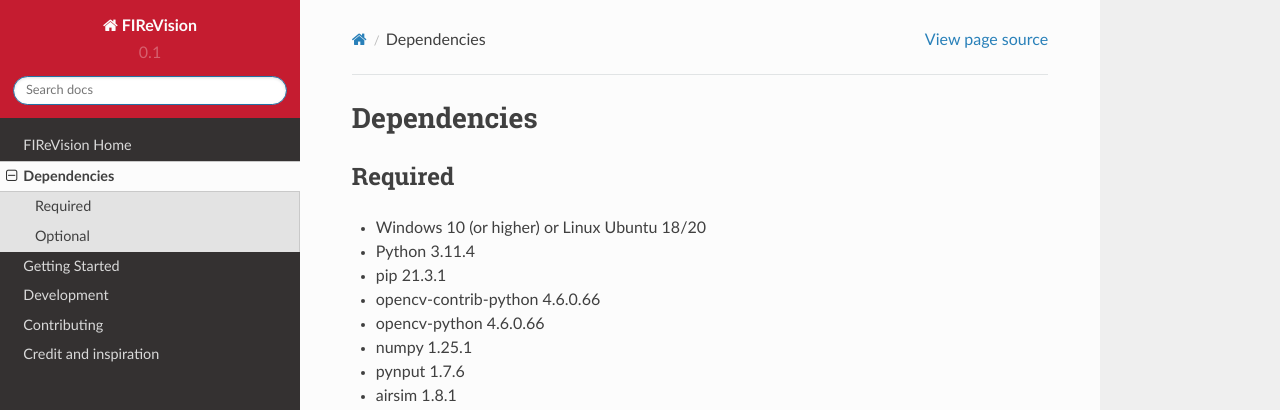
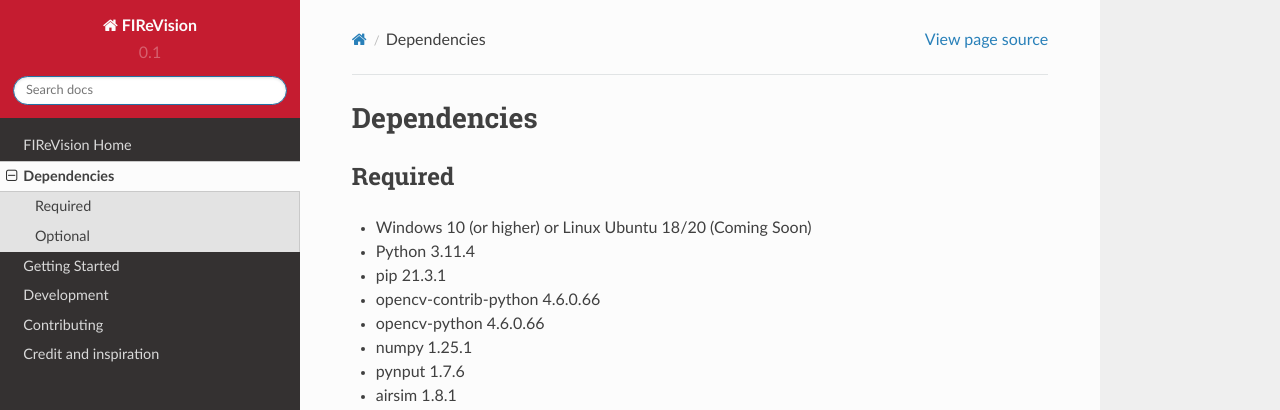
Before and after one commit to castacks/firevision_sim, a Sphinx documentation site: the page built from docs/dependencies.rst, in a window 1280 px wide. Shown: the top 410 px of the page. Built offline with Sphinx 7.4.7 and the Read the Docs theme 2.0.0, drawn with Linux system fonts in a browser that asks for light colours; pages that are not in the unit, such as notebooks, are missing from menus.

Commit message:
Update dependencies.rst

```diff
--- a/docs/dependencies.rst
+++ b/docs/dependencies.rst
@@ -6,7 +6,7 @@
 Required
 --------
 
-- Windows 10 (or higher) or Linux Ubuntu 18/20
+- Windows 10 (or higher) or Linux Ubuntu 18/20 (Coming Soon)
 - Python 3.11.4
 - pip 21.3.1
 - opencv-contrib-python 4.6.0.66
```
